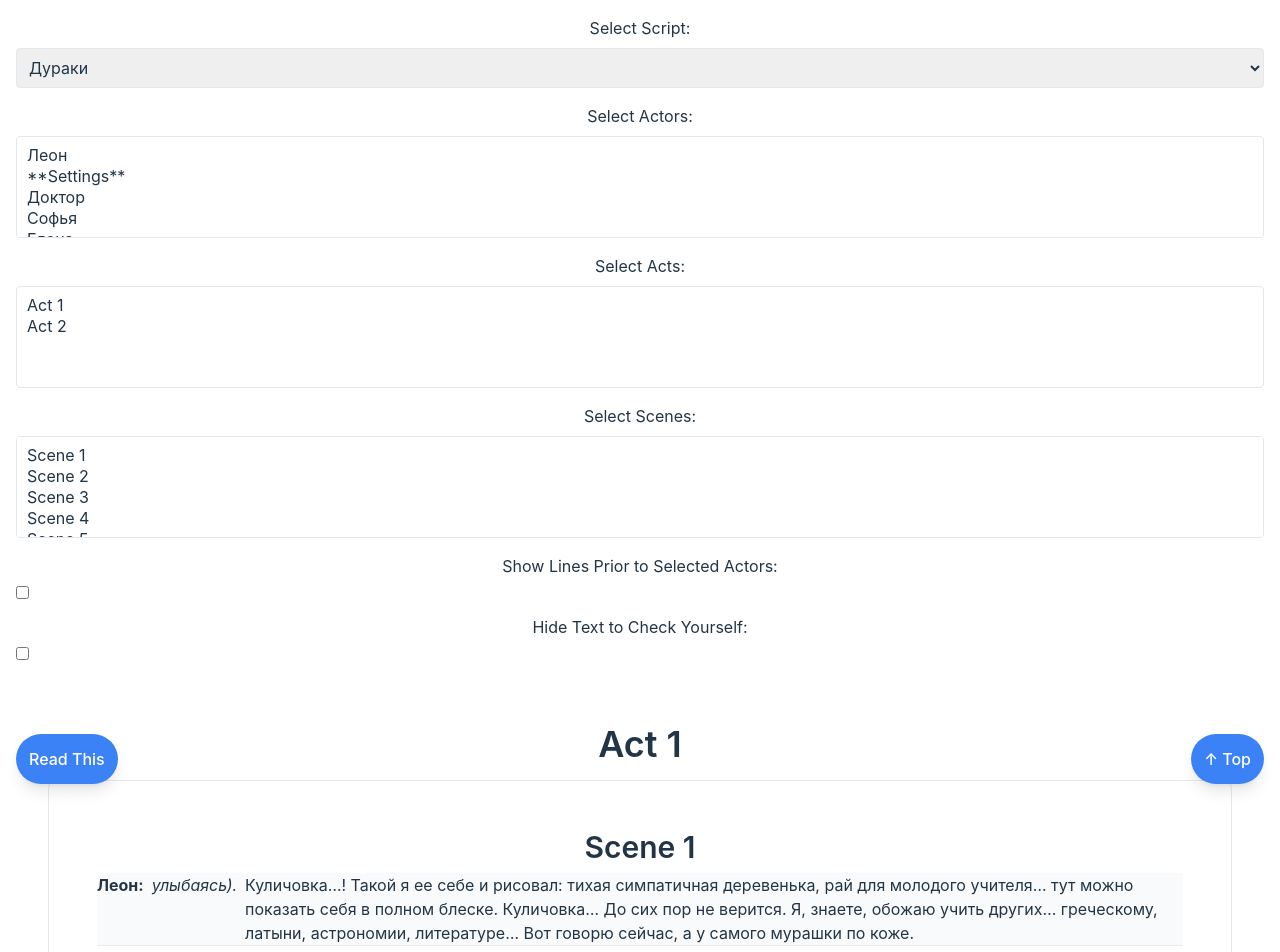
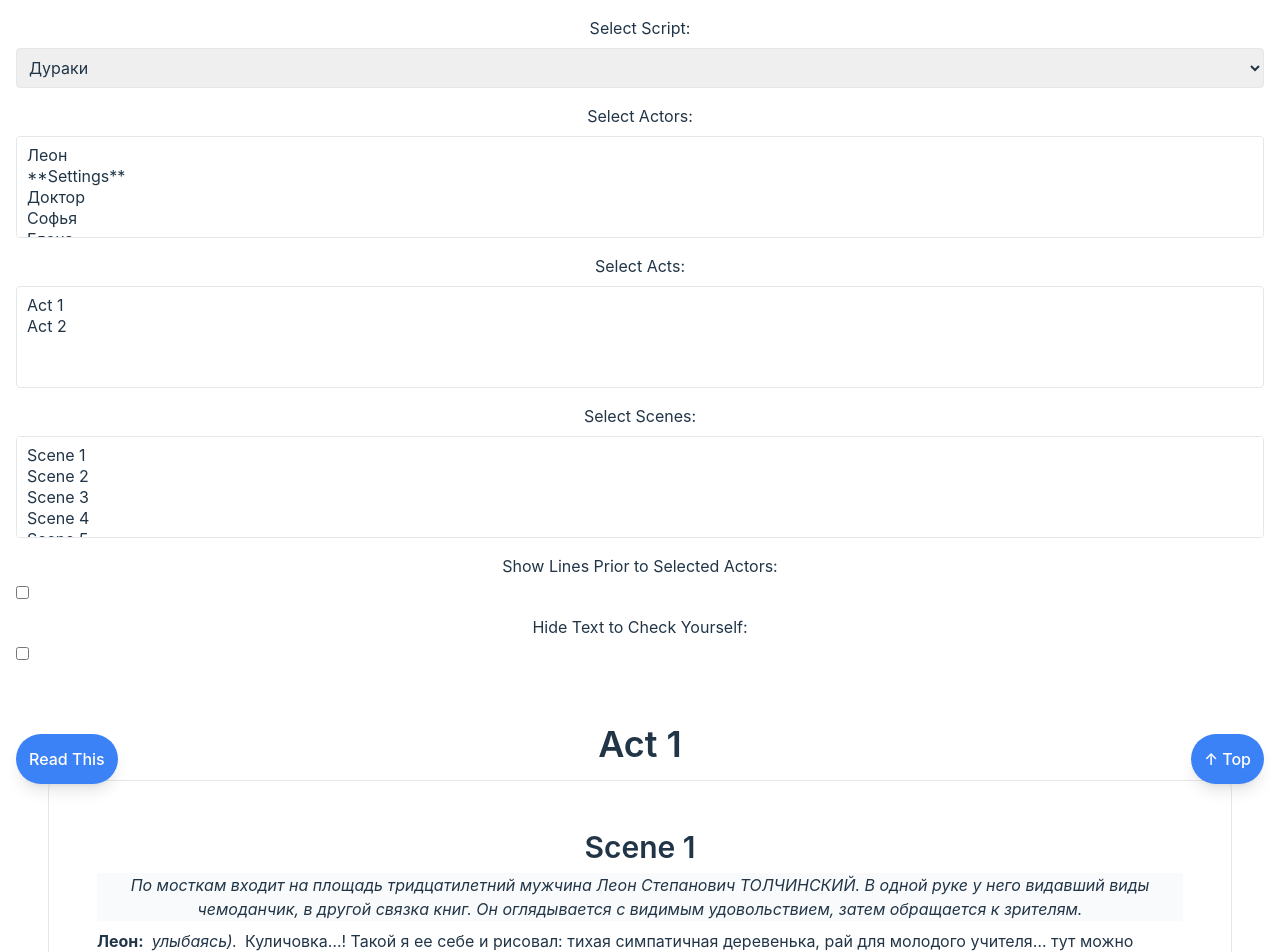
Before and after one commit to OrienteerBAP/Actameleon, a Vue app: page / in a window 1280 px wide. Shown: the top 952 px of the page. Built offline with nearby package versions, Linux system fonts and the light colour scheme.

Commit message:
Add display for scene setting in SceneDisplay component

```diff
--- a/src/components/SceneDisplay.vue
+++ b/src/components/SceneDisplay.vue
@@ -1,6 +1,7 @@
 <template>
   <div class="scene p-4 border rounded-lg mb-4 sm:p-6 md:p-8 lg:p-10 xl:p-12">
     <h2 class="text-2xl font-semibold mb-2 sm:text-3xl">Scene {{ scene.sceneNumber }}<span v-if="scene.title">: {{ scene.title }}</span></h2>
+    <div v-if="scene.setting" class="italic mb-2">{{ scene.setting }}</div>
     <LineDisplay v-for="line in scene.lines" :line="line" :hide-to-check="hideToCheck"/>
   </div>
 </template>
```
